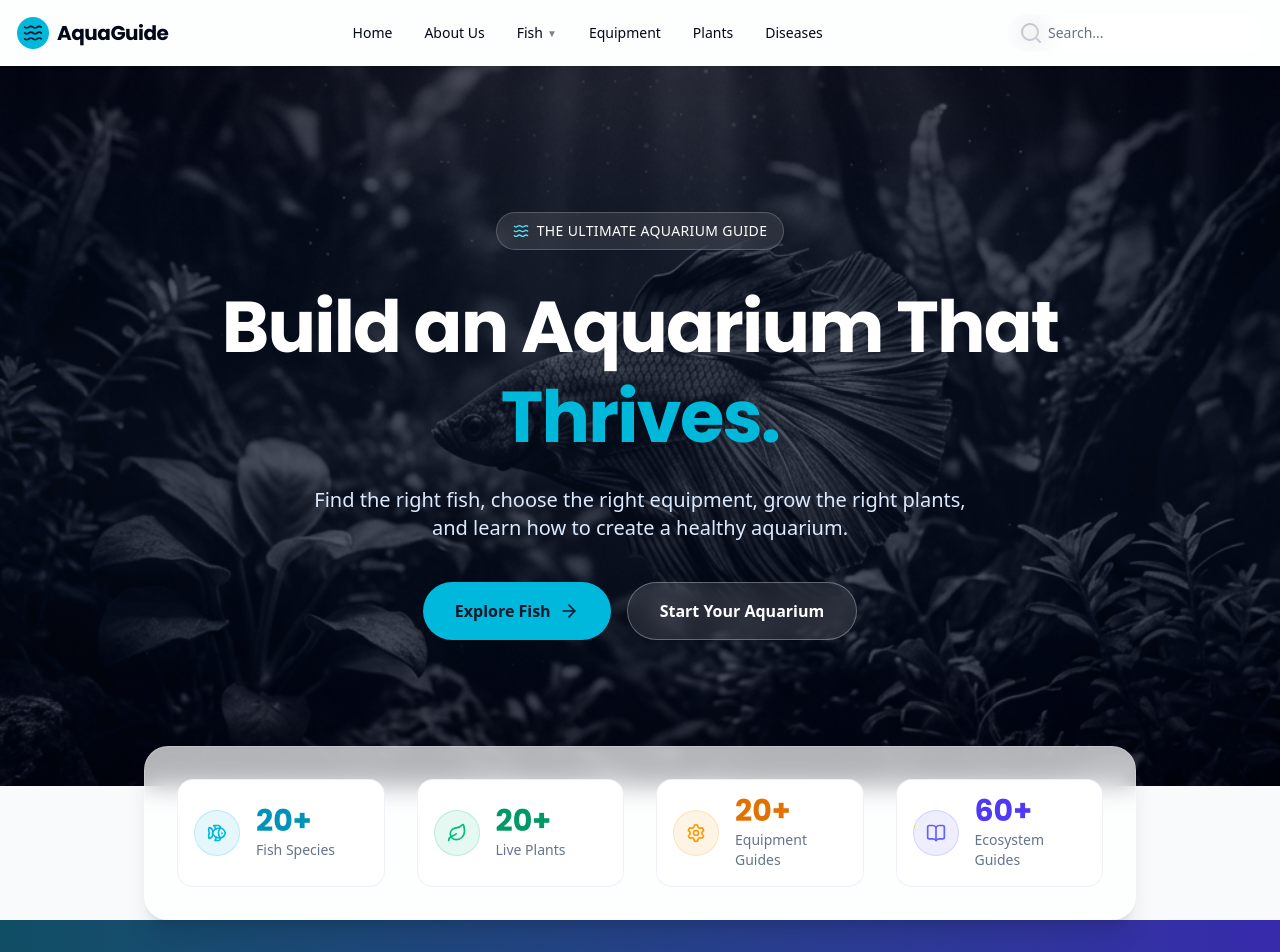
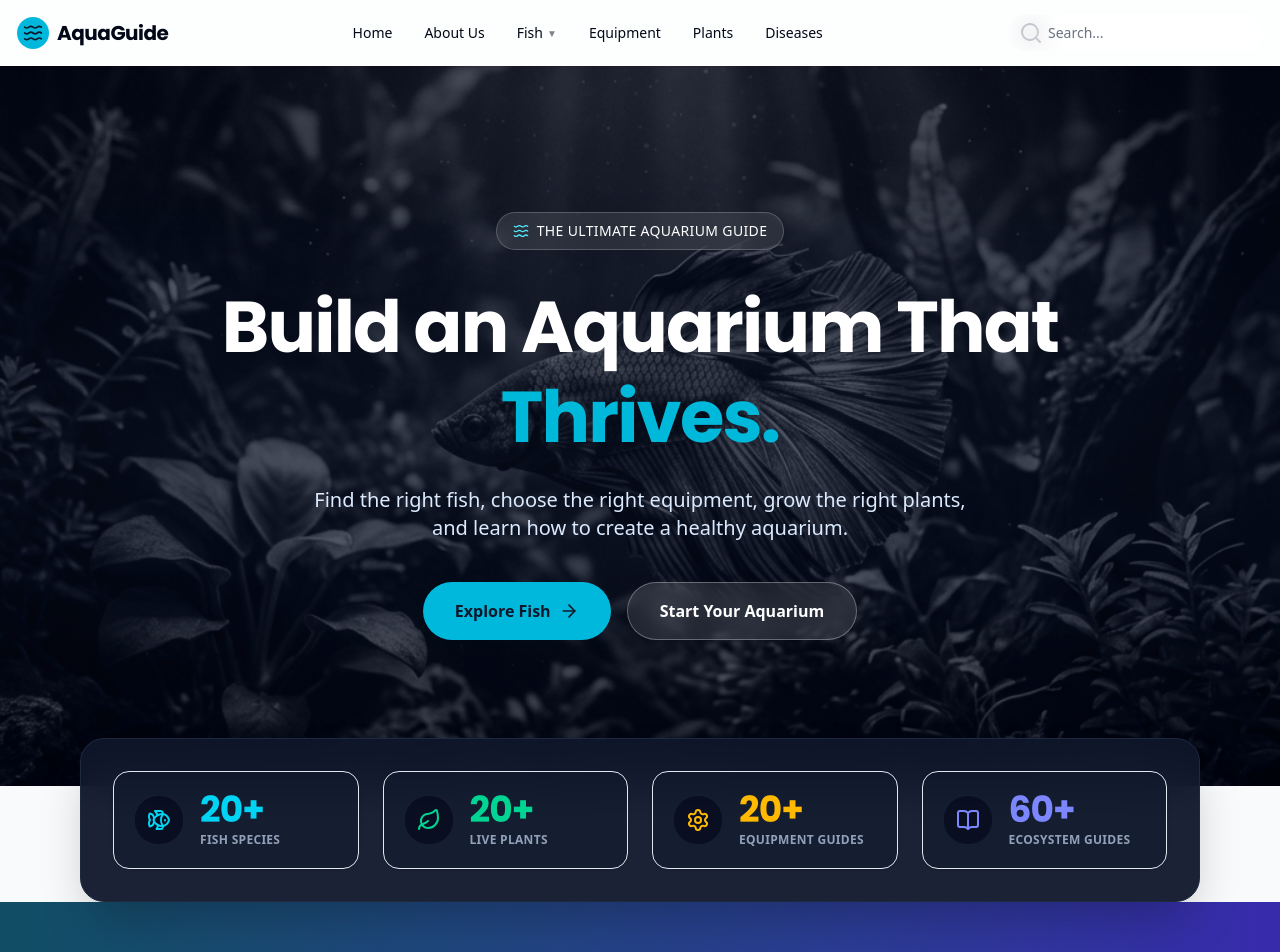
Before and after one commit to roshan773/AquaVersa, a Next.js app: page / in a window 1280 px wide. Shown: the top 952 px of the page. Built offline with nearby package versions, Linux system fonts and the light colour scheme.

Commit message:
feat: implement StatsStrip component to display dashboard metrics

```diff
--- a/components/home/StatsStrip.tsx
+++ b/components/home/StatsStrip.tsx
@@ -9,49 +9,63 @@ export default function StatsStrip() {
     {
       label: 'Fish Species',
       value: fish,
-      icon: <Fish className="w-5 h-5 text-cyan-500" />,
-      colorClass: 'text-cyan-600 dark:text-cyan-400',
-      bgColor: 'bg-cyan-500/10 dark:bg-cyan-500/20 border-cyan-500/20',
+      icon: <Fish className="w-6 h-6 text-cyan-400" />,
+      colorClass: 'text-cyan-400',
+      shadowClass: 'hover:shadow-cyan-500/10',
+      borderClass: 'hover:border-cyan-500/30',
+      bgGlow: 'from-cyan-500/10 to-transparent',
     },
     {
       label: 'Live Plants',
       value: plants,
-      icon: <Leaf className="w-5 h-5 text-emerald-500" />,
-      colorClass: 'text-emerald-600 dark:text-emerald-400',
-      bgColor: 'bg-emerald-500/10 dark:bg-emerald-500/20 border-emerald-500/20',
+      icon: <Leaf className="w-6 h-6 text-emerald-400" />,
+      colorClass: 'text-emerald-400',
+      shadowClass: 'hover:shadow-emerald-500/10',
+      borderClass: 'hover:border-emerald-500/30',
+      bgGlow: 'from-emerald-500/10 to-transparent',
     },
     {
       label: 'Equipment Guides',
       value: equipment,
-      icon: <Settings className="w-5 h-5 text-amber-500" />,
-      colorClass: 'text-amber-600 dark:text-amber-400',
-      bgColor: 'bg-amber-500/10 dark:bg-amber-500/20 border-amber-500/20',
+      icon: <Settings className="w-6 h-6 text-amber-400" />,
+      colorClass: 'text-amber-400',
+      shadowClass: 'hover:shadow-amber-500/10',
+      borderClass: 'hover:border-amber-500/30',
+      bgGlow: 'from-amber-500/10 to-transparent',
     },
     {
       label: 'Ecosystem Guides',
       value: careTopics,
-      icon: <BookOpen className="w-5 h-5 text-indigo-500" />,
-      colorClass: 'text-indigo-600 dark:text-indigo-400',
-      bgColor: 'bg-indigo-500/10 dark:bg-indigo-500/20 border-indigo-500/20',
+      icon: <BookOpen className="w-6 h-6 text-indigo-400" />,
+      colorClass: 'text-indigo-400',
+      shadowClass: 'hover:shadow-indigo-500/10',
+      borderClass: 'hover:border-indigo-500/30',
+      bgGlow: 'from-indigo-500/10 to-transparent',
     },
   ];
 
   return (
-    <section className="relative z-20 -mt-10 px-4 max-w-5xl mx-auto w-full">
-      <div className="glass rounded-3xl p-6 md:p-8 border border-border shadow-xl grid grid-cols-2 md:grid-cols-4 gap-6 md:gap-8">
+    <section className="relative z-20 -mt-12 px-4 max-w-6xl mx-auto w-full">
+      <div className="bg-slate-900/95 dark:bg-slate-950/95 backdrop-blur-xl border border-slate-800 rounded-3xl p-6 md:p-8 shadow-2xl grid grid-cols-2 lg:grid-cols-4 gap-4 md:gap-6">
         {statsItems.map((stat, i) => (
           <div
             key={i}
-            className="flex items-center gap-4 p-4 rounded-2xl bg-card border border-border/60 hover:border-cyan-500/30 hover:shadow-md transition-all duration-300 group transform hover:-translate-y-0.5"
+            className={`relative overflow-hidden group flex items-center gap-4 p-5 rounded-2xl bg-slate-900/40 dark:bg-slate-950/20 border border-slate-850 hover:bg-slate-900/70 transition-all duration-500 shadow-sm hover:shadow-lg ${stat.shadowClass} ${stat.borderClass} transform hover:-translate-y-1`}
           >
-            <div className={`p-3 rounded-xl border flex-shrink-0 transition-transform group-hover:scale-105 duration-300 ${stat.bgColor}`}>
+            {/* Background Glow Effect */}
+            <div className={`absolute inset-0 bg-gradient-to-br ${stat.bgGlow} opacity-0 group-hover:opacity-100 transition-opacity duration-500 pointer-events-none`} />
+
+            {/* Icon Wrapper */}
+            <div className="relative z-10 p-3 rounded-xl bg-slate-950/60 border border-slate-800/60 group-hover:border-slate-700/60 flex items-center justify-center transition-all duration-500 group-hover:rotate-[12deg] shrink-0">
               {stat.icon}
             </div>
-            <div>
-              <span className={`text-2xl md:text-3xl font-poppins font-bold block leading-none ${stat.colorClass}`}>
+
+            {/* Content */}
+            <div className="relative z-10 min-w-0">
+              <span className={`text-3xl md:text-4xl font-poppins font-bold block leading-none tracking-tight ${stat.colorClass} group-hover:scale-105 origin-left transition-transform duration-500`}>
                 {stat.value}+
               </span>
-              <span className="text-xs md:text-sm font-medium text-muted-foreground mt-1 block">
+              <span className="text-xs font-semibold tracking-wide text-slate-400 group-hover:text-slate-300 transition-colors uppercase mt-1 block truncate">
                 {stat.label}
               </span>
             </div>
```
